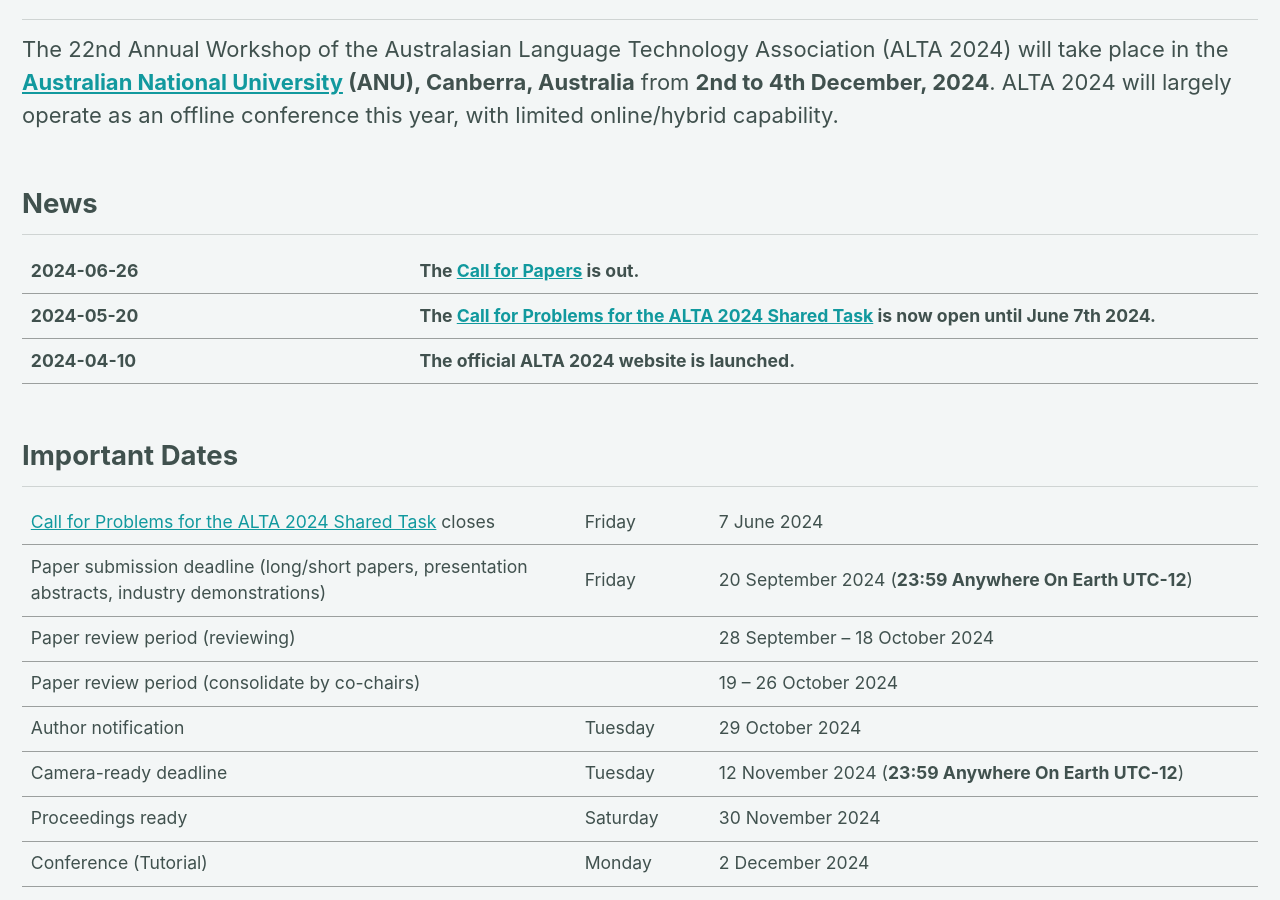
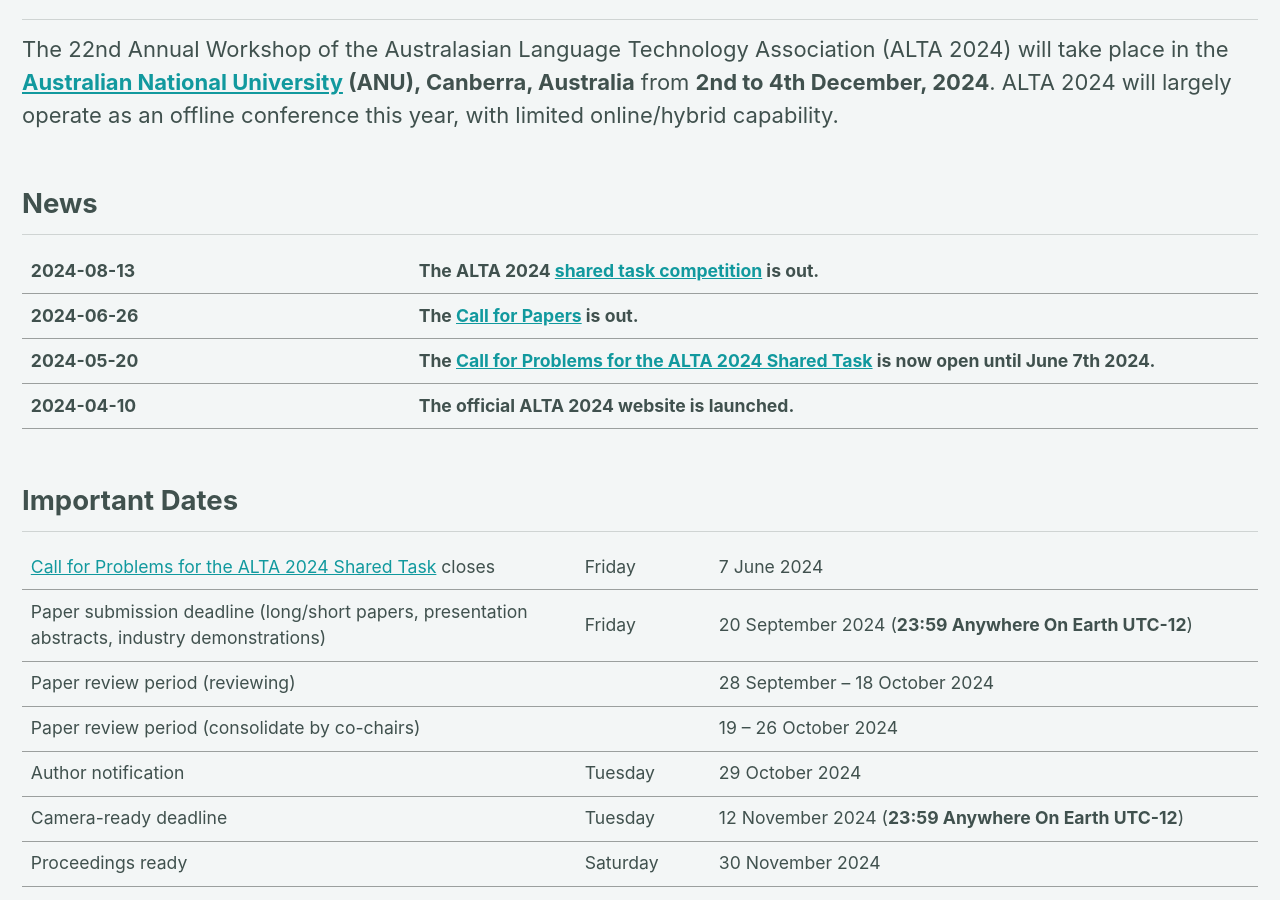
Before and after one commit to jkkummerfeld/alta2025, a Jekyll site: the page built from _pages/home.md, in a window 1280 px wide and 900 px high, scrolled down 611 px. Built offline with Jekyll 4.4.1, drawn with Linux system fonts in a browser that asks for light colours; cached includes are drawn as plain includes.

Commit message:
Update news for shared task

```diff
--- a/_pages/home.md
+++ b/_pages/home.md
@@ -18,6 +18,7 @@ The 22nd Annual Workshop of the Australasian Language Technology Association (AL
 .news-table tr td:nth-child(1) {font-weight: bold; width: 25em; }
 .news-table tr td:nth-child(2) {font-weight: bold; width: 55em; }
 </style>
+| 2024-08-13 | The ALTA 2024 [shared task competition](https://www.alta.asn.au/events/sharedtask2024/) is out. |
 | 2024-06-26 | The [Call for Papers](/calls/papers) is out. |
 | 2024-05-20 | The [Call for Problems for the ALTA 2024 Shared Task](/calls/shared_task) is now open until June 7th 2024.|
 | 2024-04-10 | The official ALTA 2024 website is launched.
```
